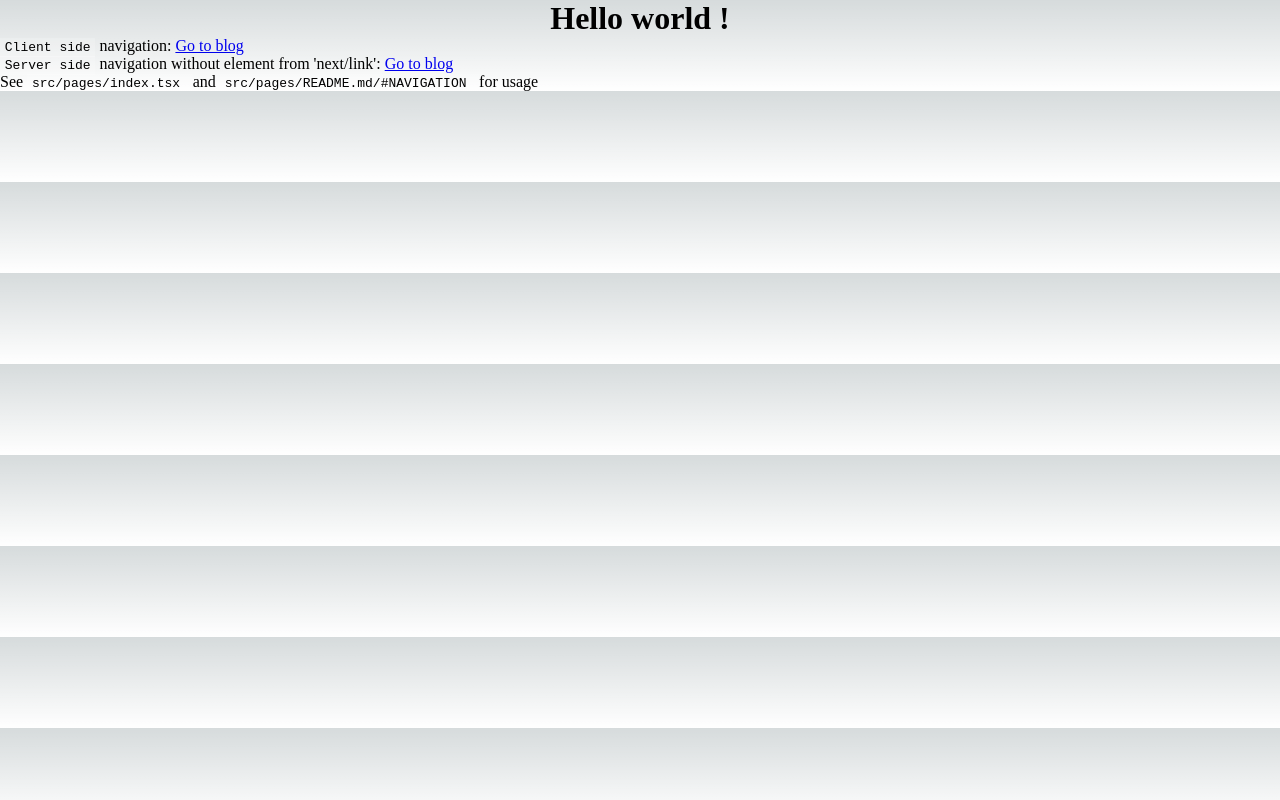
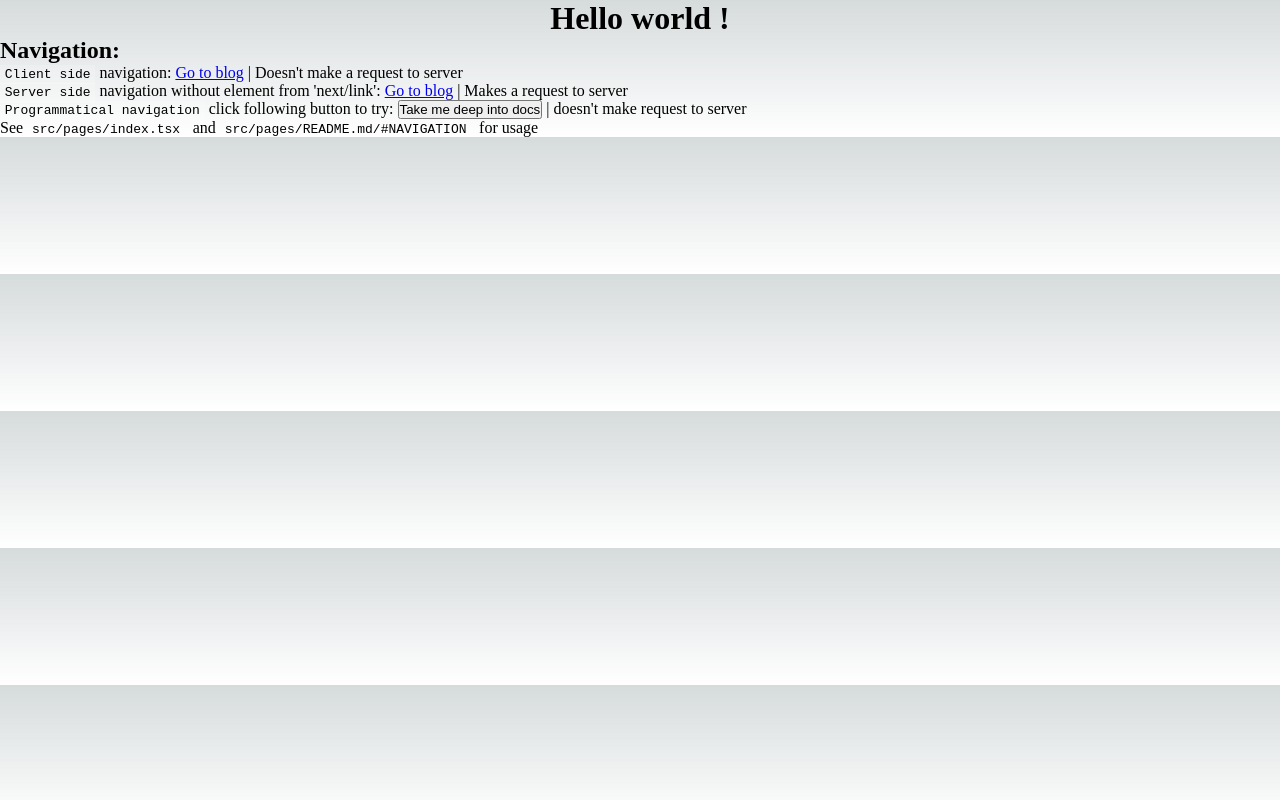
Before and after one commit to azeek21/Next-Notes, a Next.js app: page / in a window 1280 px wide. Built offline with nearby package versions, Linux system fonts and the light colour scheme.

Commit message:
programmatically navigating/ link replace attribute alt

```diff
--- a/src/pages/index.tsx
+++ b/src/pages/index.tsx
@@ -1,6 +1,13 @@
 import Link from 'next/link'
+import { useRouter } from 'next/router';
 
 export default function Home() {
+    const router = useRouter()
+
+    const gotoDocs = () =>  {
+        console.log("You are being sent to docs page");
+        router.push('docs/a-funciton/its-concepts');
+    }
     return (
         <div>
         <h1 style={{
@@ -8,8 +15,10 @@ export default function Home() {
             textAlign: 'center'
         }}>Hello world !</h1>
 
-        <div> <code>Client side</code> navigation:  <Link href={'/blog'}> Go to blog</Link> </div>
-        <div> <code>Server side</code> navigation without element from 'next/link':   <a href='/blog'>Go to blog</a> </div>
+        <h2>Navigation:</h2>
+        <div> <code>Client side</code> navigation:  <Link href={'/blog'}> Go to blog</Link> | Doesn't make a request to server</div>
+        <div> <code>Server side</code> navigation without element from 'next/link':   <a href='/blog'>Go to blog</a> | Makes a request to server</div>
+        <div> <code>Programmatical navigation</code> click following button to try: <button onClick={gotoDocs} >Take me deep into docs</button> | doesn't make request to server</div>
         <p>See <code>src/pages/index.tsx </code> and <code>src/pages/README.md/#NAVIGATION </code> for usage</p>
         </div>
     )
```
Also changed, not shown: src/pages/README.md.
